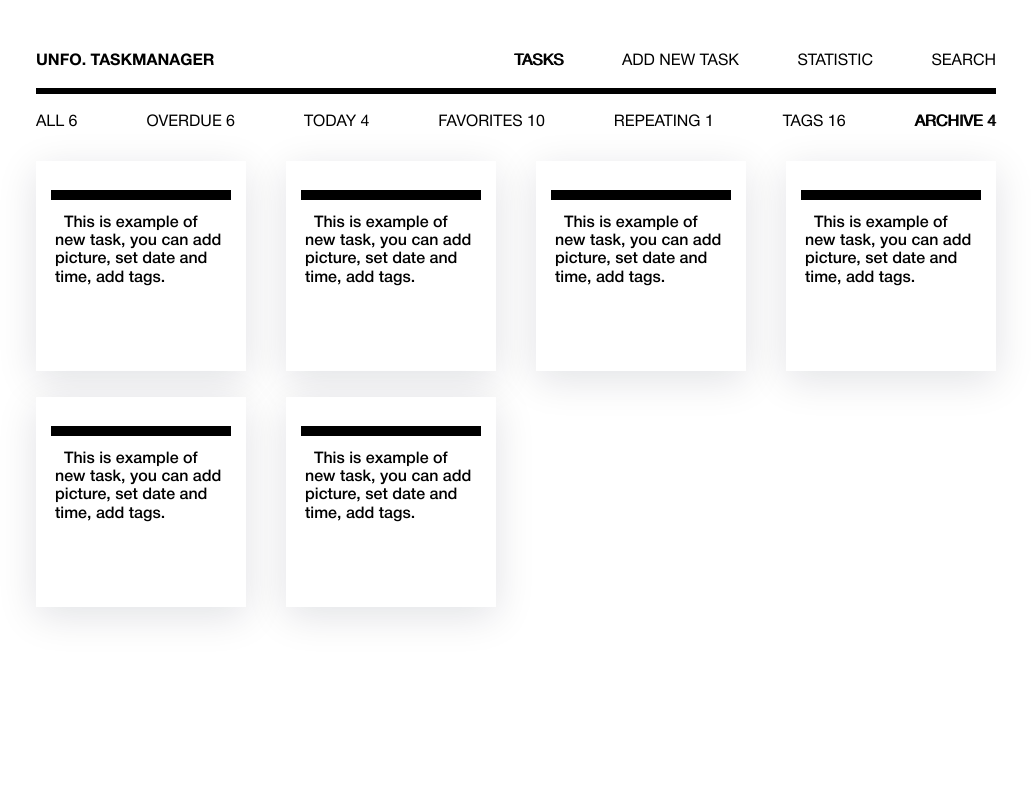
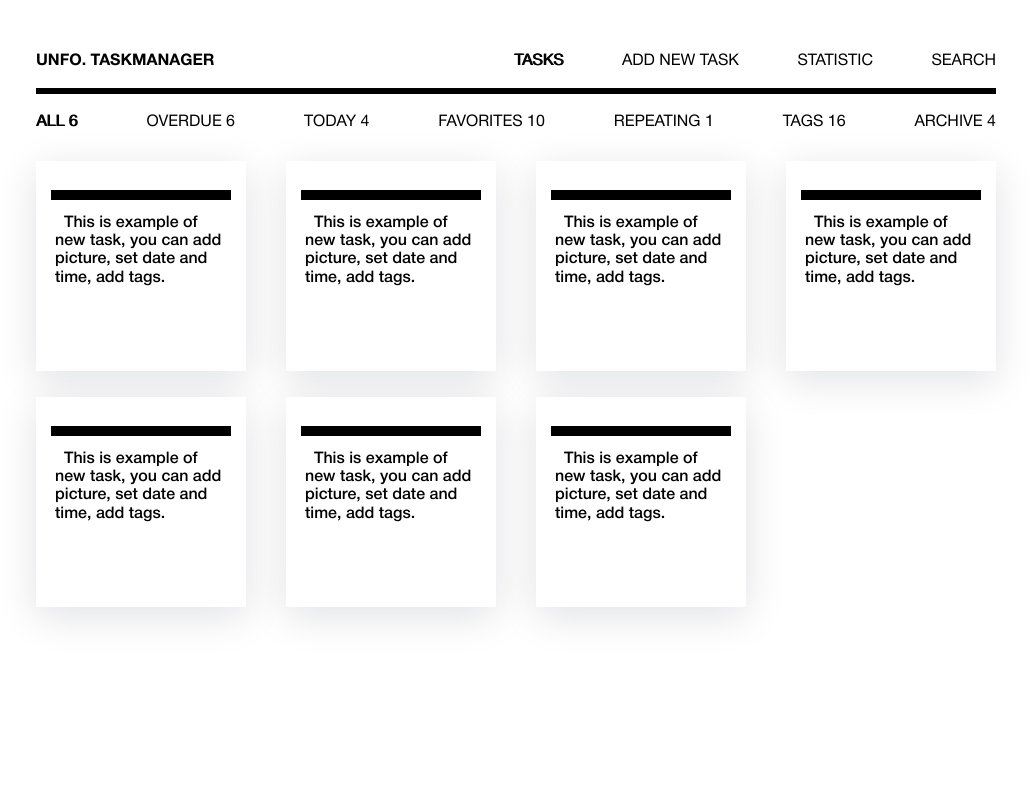
Before and after one commit to thankfulfor/74538-taskmanager-8, a website: page public/index.html in a window 1280 px wide. Shown: the top 800 px of the page, without its empty margins (124-1155 px from the left). Drawn offline with Linux system fonts and the light colour scheme.

Commit message:
module1-task2 Правки по код-ревью

```diff
--- a/public/index.html
+++ b/public/index.html
@@ -148,10 +148,9 @@
               id="filter__all"
               class="filter__input visually-hidden"
               name="filter"
-              checked
         />
         <label for="filter__all" class="filter__label">
-          ALL <span class="filter__all-count">15</span></label
+          ALL <span class="filter__count filter__all-count">15</span></label
         >
       </template>
 
--- a/src/main.js
+++ b/src/main.js
@@ -1,63 +1,76 @@
 'use strict';
 
-const filters = [
-  {
-    name: `ALL`,
-    count: 5,
-  },
-  {
-    name: `OVERDUE`,
-    count: 0,
-  },
-  {
-    name: `TODAY`,
-    count: 0,
-  },
-  {
-    name: `FAVORITES`,
-    count: 7,
-  },
-  {
-    name: `Repeating`,
-    count: 2,
-  },
-  {
-    name: `Tags`,
-    count: 6,
-  },
-  {
-    name: `ARCHIVE`,
-    count: 5,
-  }
-];
-
+const TEMPLATE_CARDS_QUANTITY = 7;
 const MAX_NUMBER = 20;
-const TEMPLATE_CARDS_QUANTITY = 6;
 
 const getRandomNumber = function () {
   return Math.floor(Math.random() * Math.floor(MAX_NUMBER));
 };
 
+const filters = [
+  {
+    name: `ALL`,
+    count: getRandomNumber(),
+  },
+  {
+    name: `OVERDUE`,
+    count: getRandomNumber(),
+  },
+  {
+    name: `TODAY`,
+    count: getRandomNumber(),
+  },
+  {
+    name: `FAVORITES`,
+    count: getRandomNumber(),
+  },
+  {
+    name: `Repeating`,
+    count: getRandomNumber(),
+  },
+  {
+    name: `Tags`,
+    count: getRandomNumber(),
+  },
+  {
+    name: `ARCHIVE`,
+    count: getRandomNumber(),
+  }
+];
+
 const filtersParentElement = document.querySelector(`.main__filter`);
 const cardsParentElement = document.querySelector(`.board__tasks`);
+let isCheckedFilter = false;
 
-const showFilters = function (array) {
+const setChecked = (filterElement) => {
+  filterElement.querySelector(`input`).setAttribute(`checked`, `true`);
+  isCheckedFilter = true;
+};
+
+const showFilters = function (filtersArray) {
   const fragment = document.createDocumentFragment();
-  array.forEach(function (item) {
+  filtersArray.forEach(function (item) {
     const templateFilterMarkup = document.querySelector(`#filter-template`).content;
     const filterElement = templateFilterMarkup.cloneNode(true);
-    const labelElement = filterElement.querySelector(`label`);
-    const spanElement = filterElement.querySelector(`span`);
+    const filterLabelElement = filterElement.querySelector(`.filter__label`);
+    const filterCountElement = filterElement.querySelector(`.filter__count`);
 
     filterElement.querySelector(`input`).setAttribute(`id`, `filter__${item.name.toLowerCase()}`);
-    labelElement.setAttribute(`for`, `filter__${item.name.toLowerCase()}`);
-    labelElement.firstChild.textContent = `${item.name} `;
-    labelElement.addEventListener(`click`, function () {
+
+    if (item.count === 0) {
+      filterElement.querySelector(`input`).setAttribute(`disabled`, `true`);
+    } else if (!isCheckedFilter) {
+      setChecked(filterElement);
+    }
+
+    filterLabelElement.setAttribute(`for`, `filter__${item.name.toLowerCase()}`);
+    filterLabelElement.firstChild.textContent = `${item.name} `;
+    filterLabelElement.addEventListener(`click`, function () {
       cardsParentElement.textContent = ``;
       showCards(getRandomNumber());
     });
-    spanElement.className = `filter__${item.name.toLowerCase()}-count`;
-    spanElement.textContent = getRandomNumber();
+    filterCountElement.className = `filter__${item.name.toLowerCase()}-count`;
+    filterCountElement.textContent = `${item.count}`;
     fragment.appendChild(filterElement);
   });
   filtersParentElement.appendChild(fragment);
```
